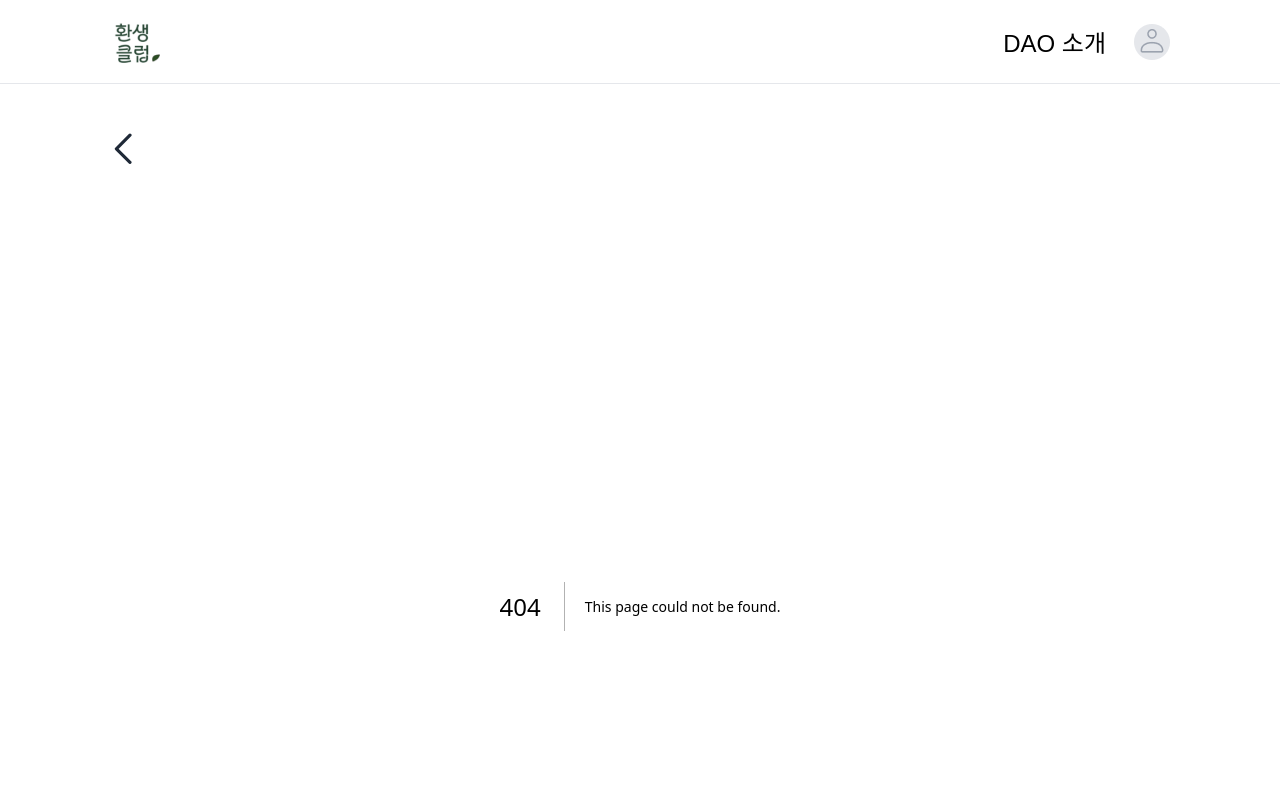
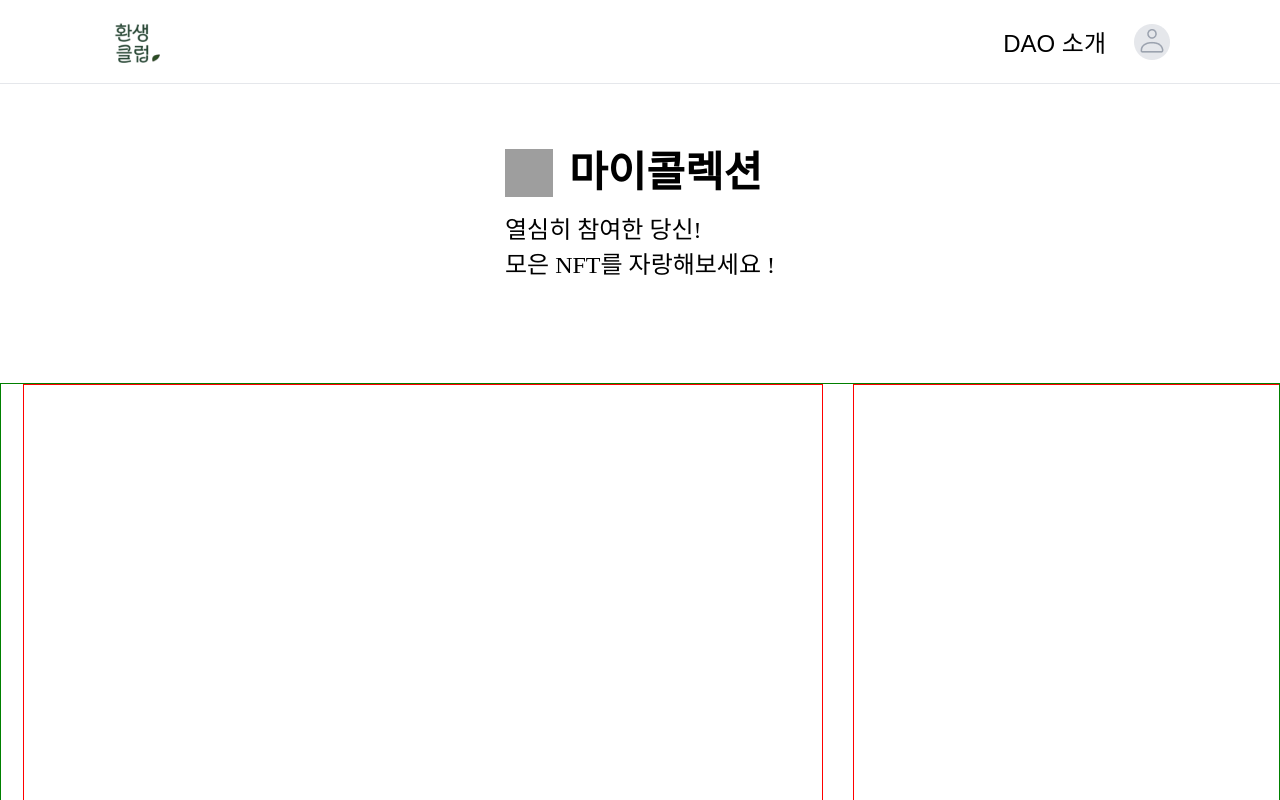
Before and after one commit to Learning-N-Running/rebirthClub, a Next.js app: page /my-collection in a window 1280 px wide. Before the commit this address had no page. Built offline with nearby package versions, Linux system fonts and the light colour scheme; grey boxes are pictures that could not be loaded; a web font is replaced by a local one.

Commit message:
Feat: my-collection page draft

```diff
--- /dev/null
+++ b/src/app/my-collection/page.tsx
@@ -0,0 +1,55 @@
+"use client";
+import React from "react";
+import InstructionTitle from "@/components/common/InstructionTitle";
+import { styled } from "styled-components";
+
+export default function MyCollection() {
+  return (
+    <Container>
+      <div style={{ maxWidth: "860px" }}>
+        <InstructionTitle
+          isIcon={true}
+          title={"마이콜렉션"}
+          detail="열심히 참여한 당신!/모은 NFT를 자랑해보세요 !"
+        />
+      </div>
+      <NFTContainer>
+        <NFTWrapper></NFTWrapper>
+        <NFTWrapper></NFTWrapper>
+        <NFTWrapper></NFTWrapper>
+        <NFTWrapper></NFTWrapper>
+        <NFTWrapper></NFTWrapper>
+        <NFTWrapper></NFTWrapper>
+      </NFTContainer>
+    </Container>
+  );
+}
+
+const Container = styled.div`
+  width: 100%;
+  display: flex;
+  flex-direction: column;
+  align-items: center;
+  padding: 65px 0;
+`;
+
+const NFTContainer = styled.div`
+  width: 100%;
+  height: auto;
+
+  overflow-x: auto;
+  display: flex;
+  padding: 0 22px 10px 22px;
+
+  margin-top: 103px;
+
+  border: 1px solid green;
+`;
+
+const NFTWrapper = styled.div`
+  height: 828px;
+  width: 800px;
+  margin-right: 30px;
+  flex-shrink: 0;
+  border: 1px solid red;
+`;
--- a/src/components/modal/ProfileModal.tsx
+++ b/src/components/modal/ProfileModal.tsx
@@ -1,3 +1,4 @@
+import { useRouter } from "next/navigation";
 import React, { ReactNode } from "react";
 import styled from "styled-components";
 
@@ -7,12 +8,18 @@ type Props = {
 };
 
 const ProfileModal = ({ children, show }: Props) => {
+  const router = useRouter();
   return (
     show && (
       <>
         {" "}
         <ModalContainer $show={show}>
-          <Item $isEndItem={false}>마이콜렉션</Item>
+          <Item
+            $isEndItem={false}
+            onClick={() => router.push("/my-collection")}
+          >
+            마이콜렉션
+          </Item>
           <Item $isEndItem={true}>로그아웃</Item>
           {children}
         </ModalContainer>
@@ -48,4 +55,6 @@ const Item = styled.div<{ $isEndItem: boolean }>`
     props.$isEndItem ? "10px 24px 7px 24px" : "7px 24px 10px 24px"};
 
   border-bottom: ${(props) => !props.$isEndItem && "1px solid #d1d5db"};
+
+  cursor: pointer;
 `;
--- a/src/layout/Layout.tsx
+++ b/src/layout/Layout.tsx
@@ -11,7 +11,7 @@ const Layout = ({ children }: { children: ReactNode }) => {
   const pathname = usePathname();
   const [isClient, setIsClient] = useState(false);
   const showGoBack = () => {
-    if (pathname === "/") {
+    if (pathname === "/" || pathname === "/my-collection") {
       return false;
     }
     return true;
```
